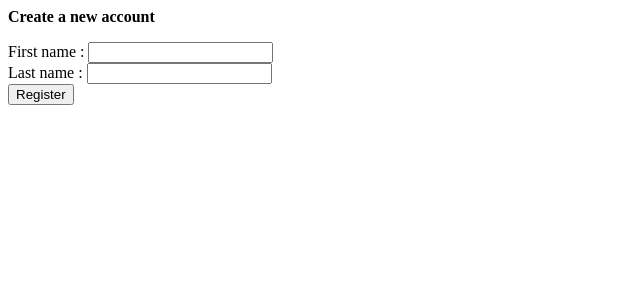
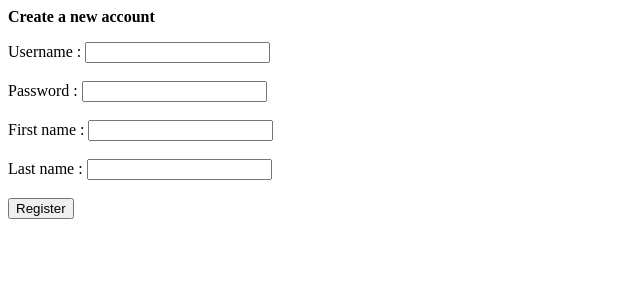
Before and after one commit to LynCM/StarbaseProject, a PHP site: page /register.php in a window 1280 px wide. Shown: the top 300 px of the page, without its empty margins (0-640 px from the left). Run offline with PHP 8.4, Linux system fonts and the light colour scheme.

Commit message:
Registration supports usernames and passwords

```diff
--- a/starbase/register.php
+++ b/starbase/register.php
@@ -4,12 +4,26 @@
   <p><b>Create a new account</b></p>
 
 <form action = "registerdone.php" method = "post">
+  <label>Username :</label>
+  <input type = "text" name = "username" id = "username" />
+  <br />
+  <br />
+
+  <label>Password :</label>
+  <input type = "text" name = "password" id = "password" />
+  <br />
+    <br />
+
    <label>First name :</label>
    <input type = "text" name = "fname" id = "fname" />
    <br />
+     <br />
+
    <label>Last name :</label>
    <input type = "text" name = "lname" id = "lname" />
    <br />
+     <br />
+
    <button type="submit" class="btn" name="regclient">Register</button>
    <br />
 </form>
--- a/starbase/registerdone.php
+++ b/starbase/registerdone.php
@@ -8,6 +8,8 @@
 
 $fname = $_POST["fname"];
 $lname = $_POST["lname"];
+$username = $_POST["username"];
+$password = $_POST["password"];
 
 // Create connection
 $con=mysqli_connect("localhost","root","pancakes","starbase");
@@ -18,7 +20,8 @@ if (mysqli_connect_errno($con))
   echo "Failed to connect to MySQL: " . mysqli_connect_error();
   }
 
-  $sql = "INSERT INTO Person (First_Name, Last_Name, Type) VALUES ('". $fname."','". $lname ."', 'Client')";
+  $sql = "INSERT INTO Person (Username, Password, First_Name, Last_Name, Type)
+           VALUES ('". $username."','". $password."', '". $fname."','". $lname ."', 'Client')";
 
  if (!mysqli_query($con,$sql))
   {
```
